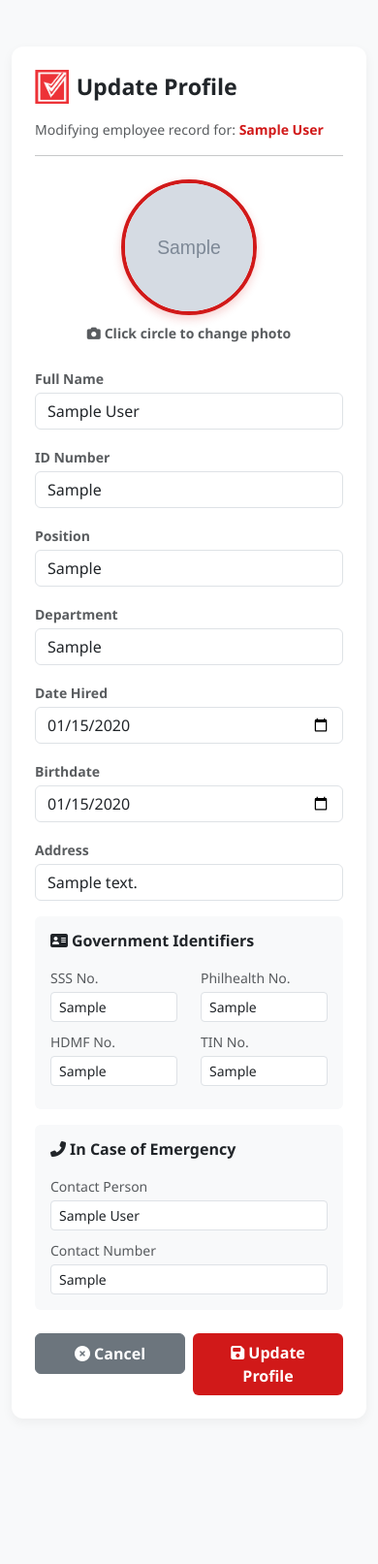
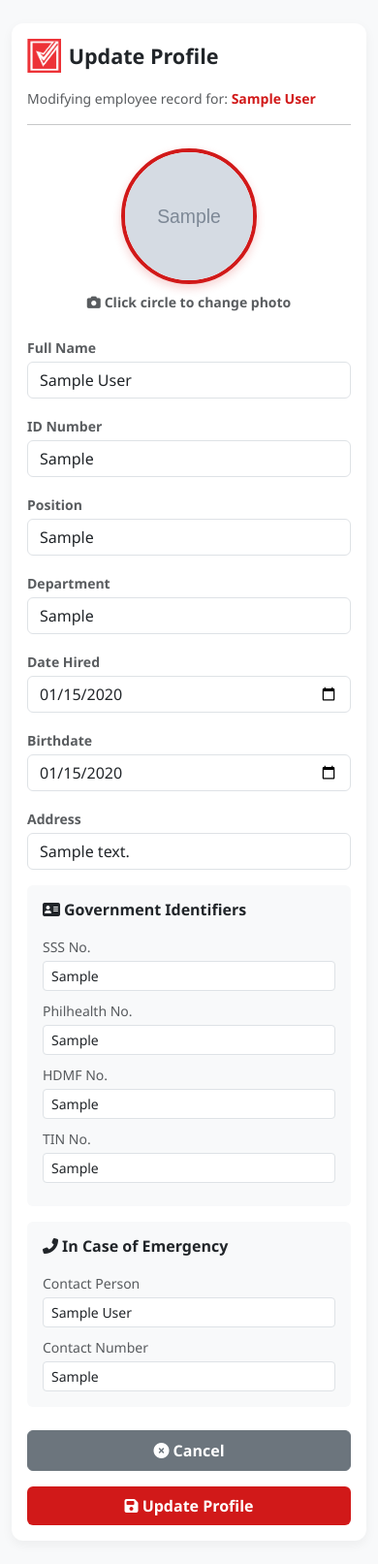
Before and after one commit to CenizaSteph/jmc_id_system, a Flask app: page /edit/1 in a window 390 px wide. Shown: the whole page at 97% size. Before the commit the page ends 1439 px from the top, so only its background shows below. Run offline with Flask 3, Linux system fonts and the light colour scheme; the visitor is signed in with stand-in values (Sample User, id 1); tables that the repository leaves empty hold one stand-in row (values such as "Sample post"); grey boxes marked "Sample" are stand-in pictures.

Commit message:
Made views responsive and updated to single-click

```diff
--- a/templates/edit.html
+++ b/templates/edit.html
@@ -15,13 +15,13 @@
 </head>
 <body>
 
-<div class="container my-5">
+<div class="container my-4 my-md-5">
     <div class="row justify-content-center">
         <div class="col-xl-6 col-lg-8">
-            <div class="card card-custom p-4">
+            <div class="card card-custom p-3 p-md-4">
                 <div class="d-flex align-items-center gap-2 mb-3">
                     <img src="{{ url_for('static', filename='jakkar_logo.png') }}" style="height: 35px; object-fit: contain;">
-                    <h3 class="fw-bold text-dark mb-0">Update Profile</h3>
+                    <h3 class="fw-bold text-dark mb-0 fs-4 fs-md-3">Update Profile</h3>
                 </div>
                 <p class="text-muted small">Modifying employee record for: <span class="fw-bold text-jmc-red">{{ emp.name }}</span></p>
                 <hr class="mt-0 mb-4">
@@ -46,33 +46,33 @@
                     </div>
 
                     <div class="row">
-                        <div class="col-md-6 mb-3">
+                        <div class="col-12 col-md-6 mb-3">
                             <label class="form-label text-muted small mb-1 fw-bold">ID Number</label>
                             <input type="text" name="id_no" class="form-control" value="{{ emp.id_no }}" maxlength="7" oninput="this.value = this.value.replace(/[^0-9]/g, '')" required>
                         </div>
-                        <div class="col-md-6 mb-3">
+                        <div class="col-12 col-md-6 mb-3">
                             <label class="form-label text-muted small mb-1 fw-bold">Position</label>
                             <input type="text" name="position" class="form-control" value="{{ emp.position }}" maxlength="20" oninput="this.value = this.value.toUpperCase()" required>
                         </div>
                     </div>
 
                     <div class="row">
-                        <div class="col-md-6 mb-3">
+                        <div class="col-12 col-md-6 mb-3">
                             <label class="form-label text-muted small mb-1 fw-bold">Department</label>
                             <input type="text" name="department" class="form-control" value="{{ emp.department }}" maxlength="20" oninput="this.value = this.value.toUpperCase()" required>
                         </div>
-                        <div class="col-md-6 mb-3">
+                        <div class="col-12 col-md-6 mb-3">
                             <label class="form-label text-muted small mb-1 fw-bold">Date Hired</label>
                             <input type="date" name="date_hired" class="form-control" value="{{ emp.date_hired }}" required>
                         </div>
                     </div>
 
                     <div class="row">
-                        <div class="col-md-6 mb-3">
+                        <div class="col-12 col-md-6 mb-3">
                             <label class="form-label text-muted small mb-1 fw-bold">Birthdate</label>
                             <input type="date" name="birthdate" class="form-control" value="{{ emp.birthdate }}" required>
                         </div>
-                        <div class="col-md-6 mb-3">
+                        <div class="col-12 col-md-6 mb-3">
                             <label class="form-label text-muted small mb-1 fw-bold">Address</label>
                             <input type="text" name="address" class="form-control" value="{{ emp.address }}" oninput="this.value = this.value.toUpperCase()" required>
                         </div>
@@ -81,19 +81,19 @@
                     <div class="card p-3 bg-light border-0 mb-3">
                         <h6 class="fw-bold text-dark mb-3"><i class="fa-solid fa-address-card me-1"></i>Government Identifiers</h6>
                         <div class="row">
-                            <div class="col-6 mb-2">
+                            <div class="col-12 col-sm-6 mb-2">
                                 <label class="form-label text-muted small mb-1">SSS No.</label>
                                 <input type="text" name="sss" class="form-control form-control-sm" value="{{ emp.sss }}" maxlength="12" oninput="let sss = this.value.replace(/\D/g, '').substring(0, 10); this.value = sss.slice(0,2) + (sss.length > 2 ? '-' + sss.slice(2,9) : '') + (sss.length > 9 ? '-' + sss.slice(9,10) : '');" required>
                             </div>
-                            <div class="col-6 mb-2">
+                            <div class="col-12 col-sm-6 mb-2">
                                 <label class="form-label text-muted small mb-1">Philhealth No.</label>
                                 <input type="text" name="philhealth" class="form-control form-control-sm" value="{{ emp.philhealth }}" maxlength="14" oninput="let ph = this.value.replace(/\D/g, '').substring(0, 12); this.value = ph.slice(0,2) + (ph.length > 2 ? '-' + ph.slice(2,11) : '') + (ph.length > 11 ? '-' + ph.slice(11,12) : '');" required>
                             </div>
-                            <div class="col-6 mb-2">
+                            <div class="col-12 col-sm-6 mb-2">
                                 <label class="form-label text-muted small mb-1">HDMF No.</label>
                                 <input type="text" name="hdmf" class="form-control form-control-sm" value="{{ emp.hdmf }}" maxlength="14" oninput="let hdmf = this.value.replace(/\D/g, '').substring(0, 12); this.value = hdmf.slice(0,4) + (hdmf.length > 4 ? '-' + hdmf.slice(4,8) : '') + (hdmf.length > 8 ? '-' + hdmf.slice(8,12) : '');" required>
                             </div>
-                            <div class="col-6 mb-2">
+                            <div class="col-12 col-sm-6 mb-2">
                                 <label class="form-label text-muted small mb-1">TIN No.</label>
                                 <input type="text" name="tin" class="form-control form-control-sm" value="{{ emp.tin }}" maxlength="15" oninput="let tin = this.value.replace(/\D/g, '').substring(0, 12); this.value = tin.slice(0,3) + (tin.length > 3 ? '-' + tin.slice(3,6) : '') + (tin.length > 6 ? '-' + tin.slice(6,9) : '') + (tin.length > 9 ? '-' + tin.slice(9,12) : '');" required>
                             </div>
@@ -113,10 +113,10 @@
                     </div>
 
                     <div class="row g-2">
-                        <div class="col-6">
+                        <div class="col-12 col-sm-6 mb-2 mb-sm-0">
                             <a href="/" class="btn btn-secondary w-100 py-2 fw-bold"><i class="fa-solid fa-circle-xmark"></i> Cancel</a>
                         </div>
-                        <div class="col-6">
+                        <div class="col-12 col-sm-6">
                             <button class="btn btn-jmc-red w-100 py-2 fw-bold" type="submit"><i class="fa-solid fa-floppy-disk"></i> Update Profile</button>
                         </div>
                     </div>
```
Also changed, not shown: templates/index.html (+6 -4 lines).
